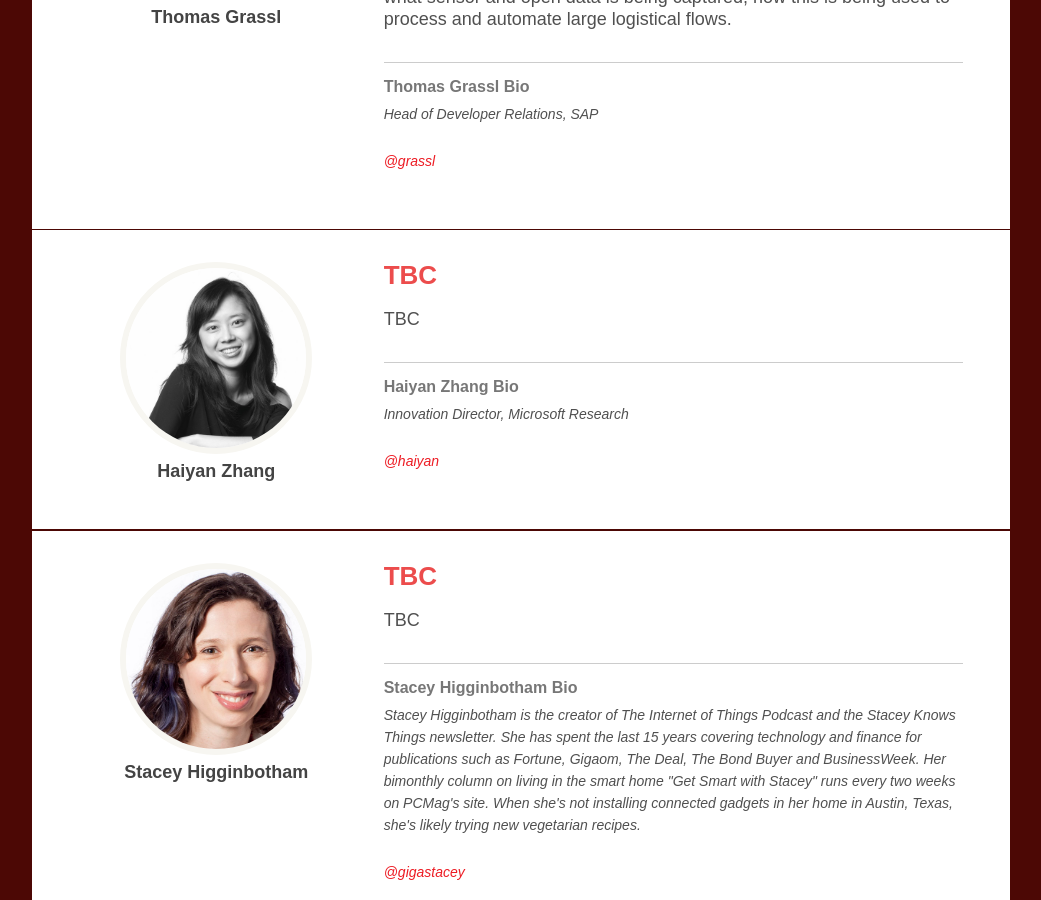
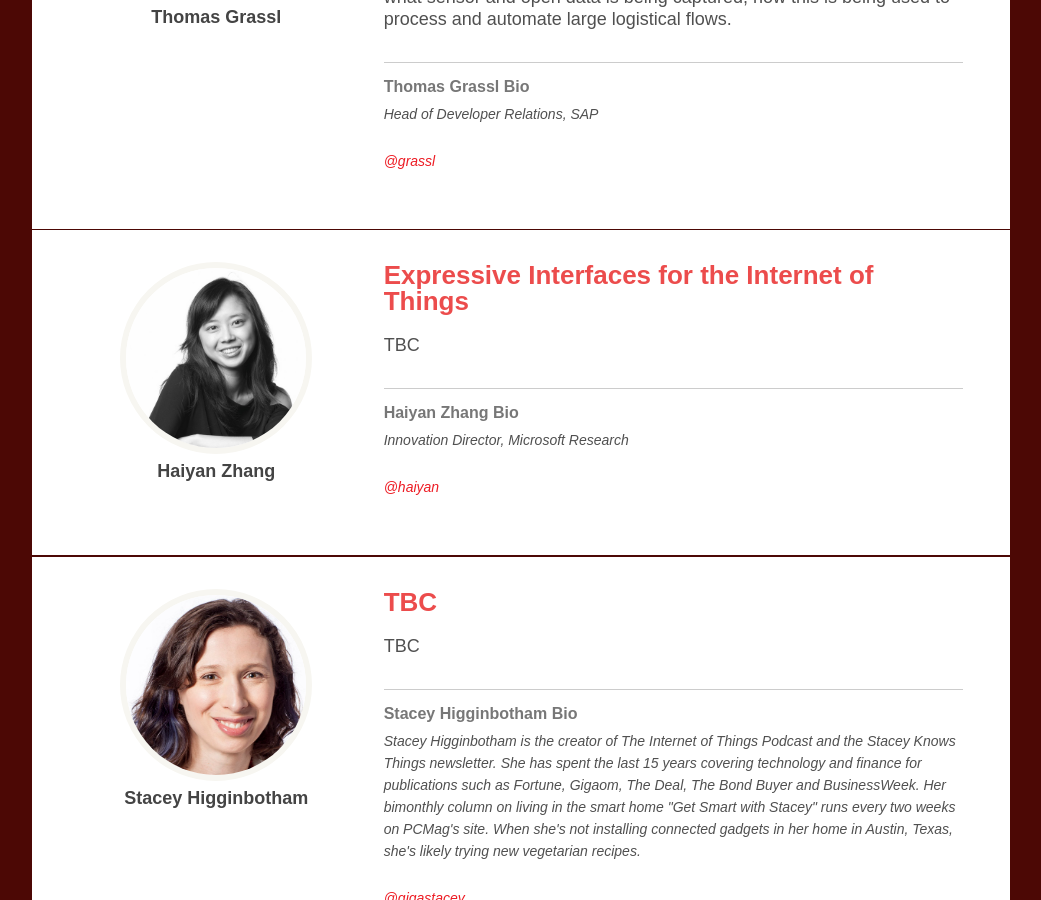
Before and after one commit to thingmonk/thingmonk.github.io, a Jekyll site: the page built from thingmonk-talks.html, in a window 1280 px wide and 900 px high, scrolled down 8883 px. Shown: the whole window, without its empty margins (119-1160 px from the left). Built offline with Jekyll 4.4.1, drawn with Linux system fonts in a browser that asks for light colours.

Commit message:
add Haiyan talk title

```diff
--- a/_data/speakers.yml
+++ b/_data/speakers.yml
@@ -106,7 +106,7 @@
 - name: Haiyan Zhang
   photo: haiyanz.jpg
   bio: Innovation Director, Microsoft Research
-  talktitle: TBC
+  talktitle: Expressive Interfaces for the Internet of Things
   talkabstract: TBC
   twitter: haiyan
 
```
